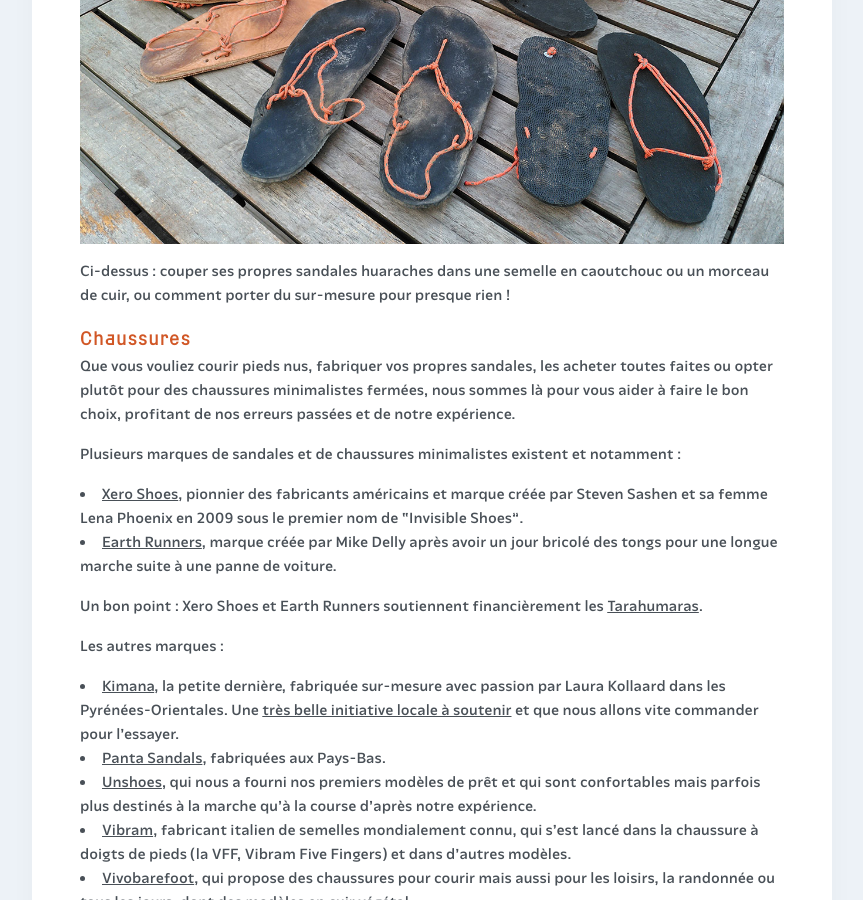
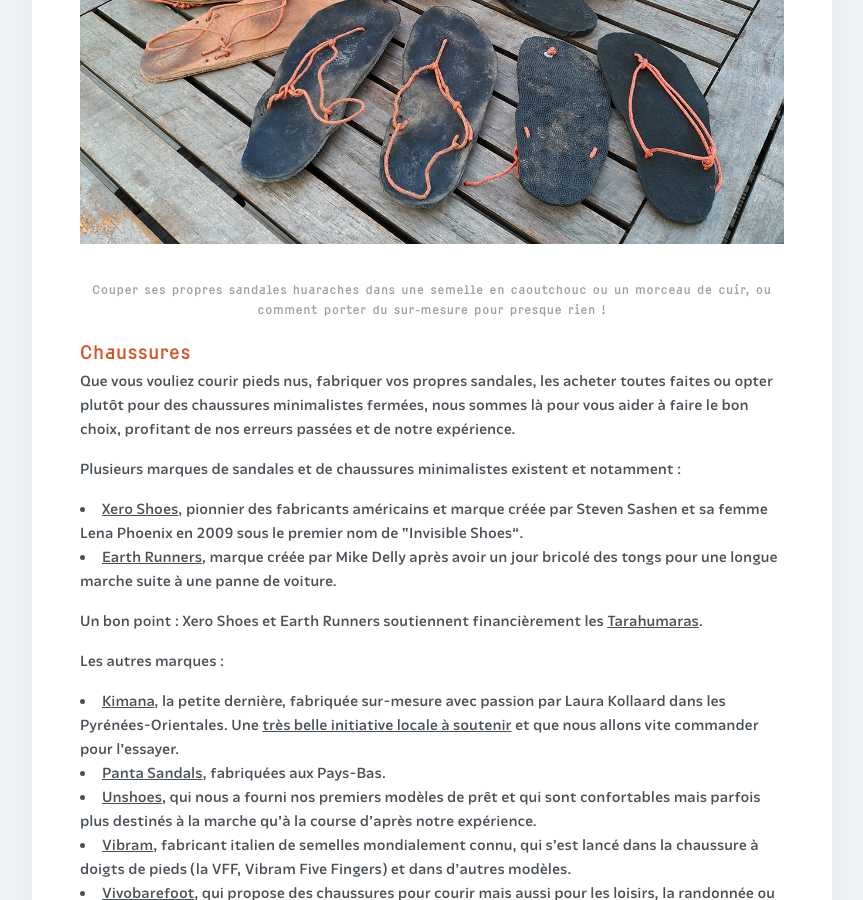
Before and after one commit to courirpaleo/courirpaleo.github.io, a Jekyll site: the page built from _pages/ressources.md, in a window 1280 px wide and 900 px high, scrolled down 7951 px. Shown: the whole window, without its empty margins (208-1071 px from the left). Built offline with Jekyll 4.4.1, drawn with Linux system fonts in a browser that asks for light colours; some web fonts are replaced; some of the changed text lies outside the part shown.

Commit message:
Update ressources.md

```diff
--- a/_pages/ressources.md
+++ b/_pages/ressources.md
@@ -81,7 +81,7 @@
 
 ## Équipement
 ![Courir Paleo](/assets/images/CourirPaleo_sandales_huaraches_maison_1200px.jpg)
-Ci-dessus&nbsp;: couper ses propres sandales huaraches dans une semelle en caoutchouc ou un morceau de cuir, ou comment porter du sur-mesure pour presque rien&nbsp;!
+##### Couper ses propres sandales huaraches dans une semelle en caoutchouc ou un morceau de cuir, ou comment porter du sur-mesure pour presque rien&nbsp;!
 
 ### Chaussures
 Que vous vouliez courir pieds nus, fabriquer vos propres sandales, les acheter toutes faites ou opter plutôt pour des chaussures minimalistes fermées, nous sommes là pour vous aider à faire le bon choix, profitant de nos erreurs passées et de notre expérience.
@@ -119,4 +119,4 @@
 Tout ceci nous conduit bien plus loin que la foulée naturelle d'un point de vue technique ou les chaussures minimalistes et chacun fait ce qu'il veut, mais en tout cas l'esprit de l'association Courir&nbsp;Paléo est de nous faire tous progresser dans ces domaines et donc plus tard d'organiser des rencontres et des courses «&nbsp;minimalistes&nbsp;» à bien des égards.
 
 ![Courir Paleo](/assets/images/CourirPaleo_course_Corse_Balagne_sentiers_crete_1200px.jpg)
-Ci-dessus&nbsp;: sentiers près de Sant'Antonino (Corse), un lieu de rêve pour courir léger&nbsp;!
+##### Sentiers près de Sant'Antonino (Corse), un lieu de rêve pour courir léger&nbsp;!
```
